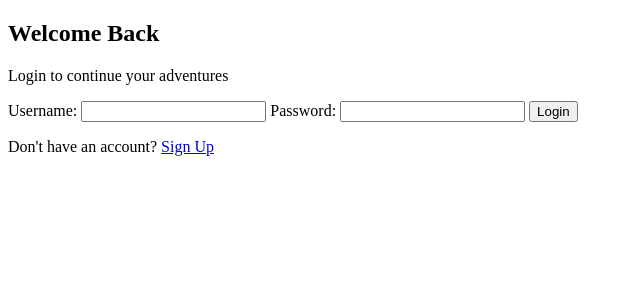
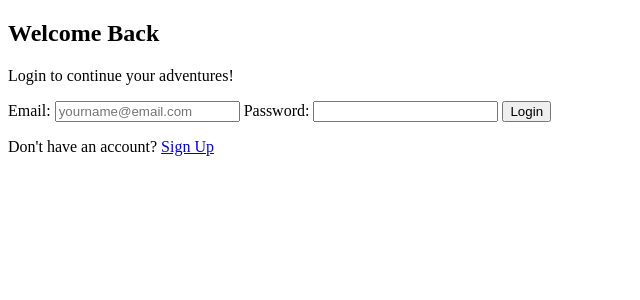
Before and after one commit to christinelinster/wanderly, a Flask app: page /login in a window 1280 px wide. Shown: the top 300 px of the page, without its empty margins (0-640 px from the left). Run offline with Flask 3, Linux system fonts and the light colour scheme.

Commit message:
require email for login

```diff
--- a/src/wanderly/app.py
+++ b/src/wanderly/app.py
@@ -29,8 +29,8 @@ app.jinja_env.filters['formatted_date'] = formatted_date
 app.jinja_env.filters['formatted_title_date'] = formatted_title_date
 app.jinja_env.filters['formatted_time'] = formatted_time
 
-def valid_credentials(username, password):
-    user = g.storage.get_user_credentials(username)
+def valid_credentials(email, password):
+    user = g.storage.get_user_credentials(email)
     if user:
         stored_password = user["password"].encode('utf-8')
         if bcrypt.checkpw(password.encode('utf-8'), stored_password):
@@ -49,17 +49,17 @@ def require_logged_in_user(f):
         return f(*args, **kwargs)
     return decorated_function
 
-
 @app.before_request
 def load_db():
     g.storage = Database()
 
-
 @app.route("/")
 @require_logged_in_user
 def index():
-    trips = g.storage.get_trips()
-    return render_template("home.html", trips=trips)
+    trips = g.storage.get_trips_by_user(session['user_id'])
+    name = trips[0]['name']
+    first_name = name.split()[0]
+    return render_template("home.html", trips=trips, first_name=first_name)
 
 @app.route("/login")
 def show_login_form():
@@ -67,10 +67,10 @@ def show_login_form():
 
 @app.route("/login", methods=["POST"])
 def login():
-    username = request.form['username']
+    email = request.form['email']
     password = request.form['password']
 
-    user = valid_credentials(username, password)
+    user = valid_credentials(email, password)
     if user:
         session['user_id'] = user['id']
         return redirect(url_for('index'))
--- a/src/wanderly/schema.sql
+++ b/src/wanderly/schema.sql
@@ -1,9 +1,8 @@
 
 CREATE TABLE users(
     id SERIAL PRIMARY KEY,
-    first_name varchar(100) NOT NULL,
-    last_name varchar(100) NOT NULL,
-    username varchar(100) UNIQUE NOT NULL,
+    full_name varchar(255) NOT NULL,
+    email varchar(255) UNIQUE NOT NULL,
     password text NOT NULL,
     created_at date NOT NULL DEFAULT now()
 );
--- a/src/wanderly/templates/home.html
+++ b/src/wanderly/templates/home.html
@@ -2,7 +2,7 @@
 
 
 {% block header %}
-        <h1>Hello, Alex</h1>
+        <h1>Hello, {{ first_name }}</h1>
         <h2>Where are you wandering to?</h2>
 {% endblock %}
 
--- a/src/wanderly/templates/login.html
+++ b/src/wanderly/templates/login.html
@@ -2,15 +2,15 @@
 
 {% block header %}
  <h2>Welcome Back</h2>
-<p>Login to continue your adventures</p>
+<p>Login to continue your adventures!</p>
 {% endblock%}
 
 {% block content %}
 <div>
     <form action="" method="post">
 
-        <label for="username">Username:</label>
-        <input type="text" name="username" placeholder="">
+        <label for="email">Email:</label>
+        <input type="email" name="email" placeholder="yourname@email.com">
 
         <label for="password">Password:</label>
         <input type="password" name="password">
```
Also changed, not shown: src/wanderly/database.py (+7 -6 lines), src/wanderly/templates/signup.html (+3 -6 lines).
